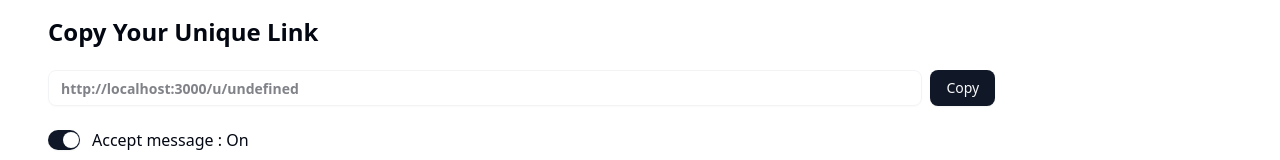
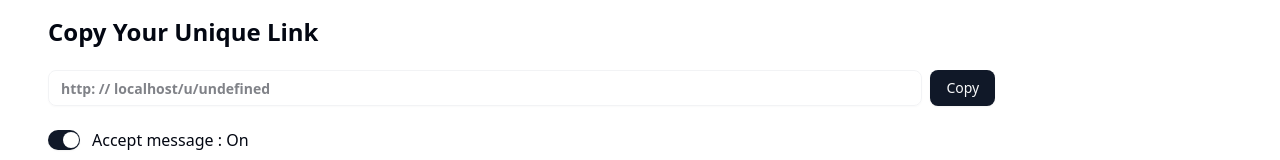
Before and after one commit to DEVKUMARSAINI545/TrueFeedback, a Next.js app: page /dashboard in a window 1280 px wide. Shown: the part 196-356 px from the top of the page. Built offline with nearby package versions, Linux system fonts and the light colour scheme; no server answers.

Commit message:
changed baseURL

```diff
--- a/app/(app)/dashboard/page.tsx
+++ b/app/(app)/dashboard/page.tsx
@@ -87,8 +87,8 @@ try {
 
     }
   }
-  // const baseURL = `${window.location.protocol} // ${window.location.host}`
-  const profileURl = `${"http://localhost:3000"}/u/${session?.user?.username}`
+  const baseURL = `${window.location.protocol} // ${window.location.host}`
+  const profileURl = `${baseURL}/u/${session?.user?.username}`
 
   const CopyToClipBoard = ()=>{
     navigator.clipboard.writeText(profileURl)
```
